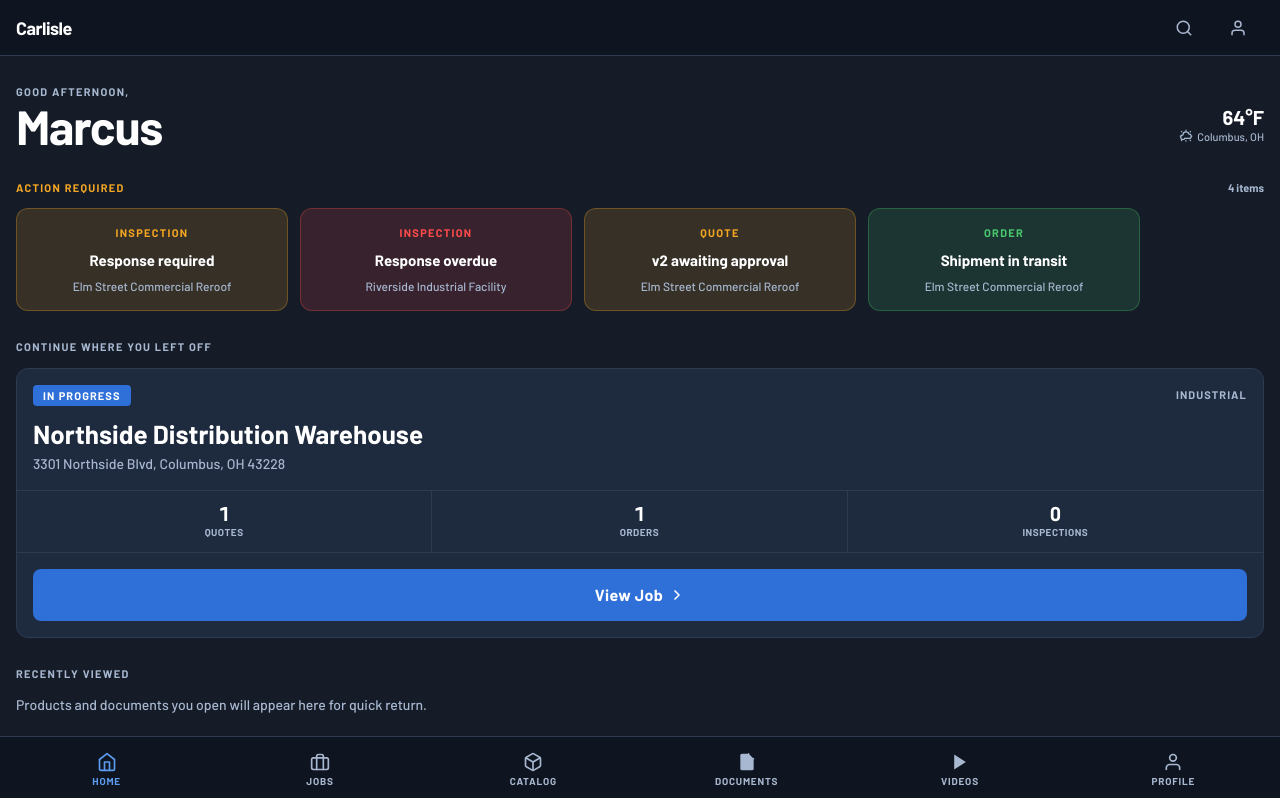
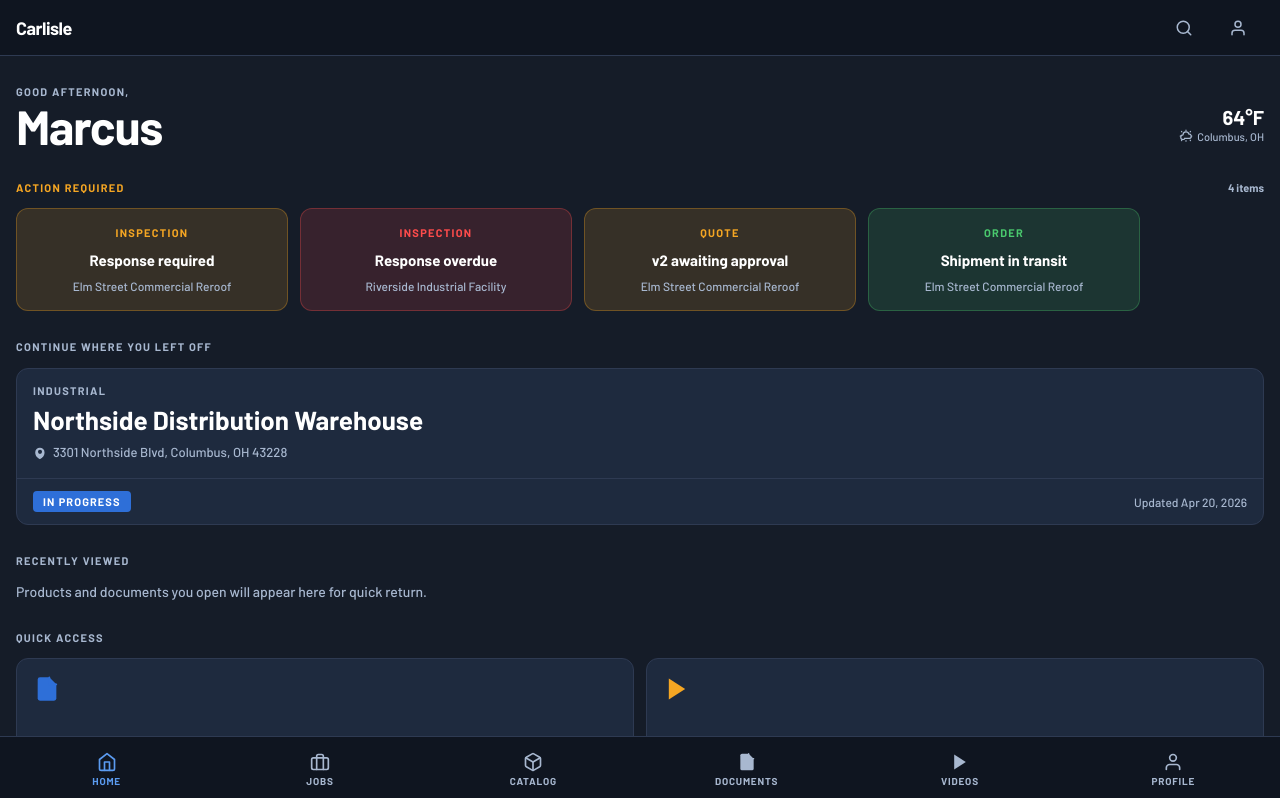
Before and after one commit to kmcconnell4/Protogen_Academy_300_Contractor_App, a Vue app: page / in a window 1280 px wide. Shown: the top 798 px of the page. Built offline with nearby package versions, Linux system fonts and the light colour scheme.

Commit message:
Refactored the job cards, adjusting styling and removing an unused version

```diff
--- a/src/components/home/RecentJobCard.vue
+++ /dev/null
@@ -1,78 +0,0 @@
-<script setup>
-import { computed } from 'vue'
-import { useI18n } from 'vue-i18n'
-import { useRouter } from 'vue-router'
-import jobs from '@/data/jobs.json'
-import StatusBadge from '@/components/shared/StatusBadge.vue'
-
-const { t } = useI18n()
-const router = useRouter()
-
-// Most recently updated non-closed job
-const recentJob = computed(() =>
-  [...jobs]
-    .filter((j) => j.status !== 'Closed')
-    .sort((a, b) => new Date(b.updatedAt) - new Date(a.updatedAt))[0] ?? null
-)
-
-const quoteCount = computed(() => recentJob.value?.quoteIds?.length ?? 0)
-const orderCount = computed(() => recentJob.value?.orderIds?.length ?? 0)
-const inspectionCount = computed(() => recentJob.value?.inspectionIds?.length ?? 0)
-</script>
-
-<template>
-  <div v-if="recentJob" class="bg-surface border border-border rounded-xl overflow-hidden">
-
-    <!-- Job identity: status badge + type + name + address -->
-    <div class="px-4 pt-4 pb-4">
-      <div class="flex items-center justify-between gap-3 mb-3">
-        <StatusBadge :status="recentJob.status" />
-        <p class="text-text-secondary text-[11px] font-bold uppercase tracking-[0.1em]">
-          {{ recentJob.type }}
-        </p>
-      </div>
-      <h2
-        class="text-[1.625rem] font-[800] leading-tight text-white mb-1"
-        style="font-family: var(--font-heading);"
-      >
-        {{ recentJob.name }}
-      </h2>
-      <p class="text-text-secondary text-sm truncate">{{ recentJob.address }}</p>
-    </div>
-
-    <!-- Stats row: 3 key numbers at a glance, 1px dividers between columns -->
-    <div class="border-t border-border grid grid-cols-3 divide-x divide-border">
-      <div class="flex flex-col items-center justify-center py-3 gap-0.5">
-        <p class="text-white font-bold text-xl tabular-nums leading-none">{{ quoteCount }}</p>
-        <p class="text-text-secondary text-[10px] font-bold uppercase tracking-wider">{{ t('jobs.tabs.quotes') }}</p>
-      </div>
-      <div class="flex flex-col items-center justify-center py-3 gap-0.5">
-        <p class="text-white font-bold text-xl tabular-nums leading-none">{{ orderCount }}</p>
-        <p class="text-text-secondary text-[10px] font-bold uppercase tracking-wider">{{ t('jobs.tabs.orders') }}</p>
-      </div>
-      <div class="flex flex-col items-center justify-center py-3 gap-0.5">
-        <p class="text-white font-bold text-xl tabular-nums leading-none">{{ inspectionCount }}</p>
-        <p class="text-text-secondary text-[10px] font-bold uppercase tracking-wider">{{ t('jobs.tabs.inspections') }}</p>
-      </div>
-    </div>
-
-    <!-- CTA: full-width, primary action -->
-    <div class="px-4 py-4 border-t border-border">
-      <button
-        class="flex items-center justify-center w-full h-tap rounded-lg bg-interactive text-white font-bold text-base tracking-wide transition-opacity active:opacity-80"
-        @click="router.push({ name: 'job-detail', params: { id: recentJob.id } })"
-      >
-        {{ t('home.open_job') }}
-        <svg class="ml-1.5 w-4 h-4 shrink-0" viewBox="0 0 24 24" fill="none" stroke="currentColor" stroke-width="2.5" stroke-linecap="round" stroke-linejoin="round" aria-hidden="true">
-          <path d="M9 18l6-6-6-6" />
-        </svg>
-      </button>
-    </div>
-  </div>
-
-  <!-- Empty state: teaches the interface -->
-  <div v-else class="bg-surface border border-border rounded-xl px-4 py-8 text-center">
-    <p class="text-white font-bold mb-1">{{ t('home.no_active_jobs') }}</p>
-    <p class="text-text-secondary text-sm">{{ t('home.no_active_jobs_hint') }}</p>
-  </div>
-</template>
--- a/src/components/jobs/JobCard.vue
+++ b/src/components/jobs/JobCard.vue
@@ -14,27 +14,31 @@ const props = defineProps({
 </script>
 
 <template>
-  <button
-    class="w-full text-left bg-surface border border-border rounded-xl p-4 flex flex-col transition-colors active:bg-surface-alt"
+  <div
+    class="w-full bg-surface border border-border rounded-xl overflow-hidden cursor-pointer transition-colors active:bg-surface-alt flex flex-col"
+    role="button"
+    :tabindex="0"
     @click="router.push({ name: 'job-detail', params: { id: job.id } })"
+    @keydown.enter="router.push({ name: 'job-detail', params: { id: job.id } })"
   >
-    <!-- Job type — context label at top -->
-    <p class="text-[11px] font-[700] uppercase tracking-[0.12em] text-text-secondary leading-none">
-      {{ job.type }}
-    </p>
+    <div class="w-full px-4 pt-4 pb-4 flex flex-col gap-2">
+      <!-- Job type — context label at top -->
+      <p class="text-[11px] font-[700] uppercase tracking-[0.12em] text-text-secondary leading-none">
+        {{ job.type }}
+      </p>
 
-    <!-- Name + address — identity zone -->
-    <div class="mt-2 min-w-0">
+      <!-- Name -->
       <h3
-        class="text-white font-[800] leading-tight text-[1.25rem] truncate"
+        class="text-white font-[800] leading-tight text-[1.625rem]"
         style="font-family: var(--font-heading);"
       >
         {{ job.name }}
       </h3>
-      <div class="flex items-start gap-1.5 mt-1.5">
-        <!-- Location pin icon -->
+
+      <!-- Address with location pin -->
+      <div class="flex items-start gap-1.5">
         <svg
-          class="w-3.5 h-3.5 text-text-secondary shrink-0 mt-[1px]"
+          class="w-3.5 h-3.5 text-text-secondary shrink-0 mt-[2px]"
           viewBox="0 0 24 24"
           fill="currentColor"
           aria-hidden="true"
@@ -49,12 +53,12 @@ const props = defineProps({
       </div>
     </div>
 
-    <!-- Status badge + updated date — action zone -->
-    <div class="mt-3 flex items-center justify-between gap-3 pt-3 border-t border-border">
+    <!-- Status badge + updated date: border spans full card width -->
+    <div class="w-full border-t border-border px-4 py-3 flex items-center justify-between gap-3">
       <StatusBadge :status="job.status" />
-      <p class="text-text-secondary text-[12px] shrink-0">
+      <p class="text-text-secondary text-[12px]">
         {{ t('jobs.last_updated', { date: formatDate(job.updatedAt) }) }}
       </p>
     </div>
-  </button>
+  </div>
 </template>
--- a/src/locales/en.json
+++ b/src/locales/en.json
@@ -263,6 +263,7 @@
     "view_all": "View All",
     "sq_ft": "sq ft",
     "coming_soon": "Coming soon",
-    "unknown_rep": "Unknown Rep"
+    "unknown_rep": "Unknown Rep",
+    "new": "New"
   }
 }
--- a/src/locales/es.json
+++ b/src/locales/es.json
@@ -263,6 +263,7 @@
     "view_all": "Ver Todo",
     "sq_ft": "pie²",
     "coming_soon": "Próximamente",
-    "unknown_rep": "Inspector Desconocido"
+    "unknown_rep": "Inspector Desconocido",
+    "new": "Nuevo"
   }
 }
--- a/src/locales/fr.json
+++ b/src/locales/fr.json
@@ -263,6 +263,7 @@
     "view_all": "Voir Tout",
     "sq_ft": "pi²",
     "coming_soon": "Bientôt disponible",
-    "unknown_rep": "Inspecteur Inconnu"
+    "unknown_rep": "Inspecteur Inconnu",
+    "new": "Nouveau"
   }
 }
--- a/src/locales/pt.json
+++ b/src/locales/pt.json
@@ -260,6 +260,7 @@
     "view_all": "Ver Tudo",
     "sq_ft": "pé²",
     "coming_soon": "Em breve",
-    "unknown_rep": "Inspetor Desconhecido"
+    "unknown_rep": "Inspetor Desconhecido",
+    "new": "Novo"
   }
 }
--- a/src/views/HomeView.vue
+++ b/src/views/HomeView.vue
@@ -1,15 +1,23 @@
 <script setup>
+import { computed } from 'vue'
 import { useI18n } from 'vue-i18n'
 import { useRole } from '@/composables/useRole'
+import jobs from '@/data/jobs.json'
 import GreetingWeather from '@/components/home/GreetingWeather.vue'
 import AlertCards from '@/components/home/AlertCards.vue'
-import RecentJobCard from '@/components/home/RecentJobCard.vue'
+import JobCard from '@/components/jobs/JobCard.vue'
 import RecentContractors from '@/components/home/RecentContractors.vue'
 import RecentlyViewed from '@/components/home/RecentlyViewed.vue'
 import QuickAccess from '@/components/home/QuickAccess.vue'
 
 const { t } = useI18n()
 const { role } = useRole()
+
+const recentJob = computed(() =>
+  [...jobs]
+    .filter((j) => j.status !== 'Closed')
+    .sort((a, b) => new Date(b.updatedAt) - new Date(a.updatedAt))[0] ?? null
+)
 </script>
 
 <template>
@@ -27,7 +35,11 @@ const { role } = useRole()
       <p class="text-[11px] font-bold uppercase tracking-[0.12em] text-text-secondary mb-3">
         {{ role === 'rep' ? t('home.section_recent_contractors') : t('home.section_continue') }}
       </p>
-      <RecentJobCard v-if="role === 'contractor'" />
+      <JobCard v-if="role === 'contractor' && recentJob" :job="recentJob" />
+      <div v-else-if="role === 'contractor'" class="bg-surface border border-border rounded-xl px-4 py-8 text-center">
+        <p class="text-white font-bold mb-1">{{ t('home.no_active_jobs') }}</p>
+        <p class="text-text-secondary text-sm">{{ t('home.no_active_jobs_hint') }}</p>
+      </div>
       <RecentContractors v-else />
     </section>
 
--- a/src/views/JobDetailView.vue
+++ b/src/views/JobDetailView.vue
@@ -77,37 +77,6 @@ function goBack() {
           </svg>
           <p class="text-text-secondary text-[13px]">{{ job.address }}</p>
         </div>
-
-        <!-- Stats counter row -->
-        <div class="grid grid-cols-3 divide-x divide-border border border-border rounded-xl mt-4 overflow-hidden">
-          <div class="flex flex-col items-center py-3 gap-0.5">
-            <p
-              class="text-white font-[800] text-xl leading-none"
-              style="font-family: var(--font-heading);"
-            >{{ job.quoteIds.length }}</p>
-            <p class="text-[10px] font-[700] uppercase tracking-[0.1em] text-text-secondary">
-              {{ t('jobs.tabs.quotes') }}
-            </p>
-          </div>
-          <div class="flex flex-col items-center py-3 gap-0.5">
-            <p
-              class="text-white font-[800] text-xl leading-none"
-              style="font-family: var(--font-heading);"
-            >{{ job.orderIds.length }}</p>
-            <p class="text-[10px] font-[700] uppercase tracking-[0.1em] text-text-secondary">
-              {{ t('jobs.tabs.orders') }}
-            </p>
-          </div>
-          <div class="flex flex-col items-center py-3 gap-0.5">
-            <p
-              class="text-white font-[800] text-xl leading-none"
-              style="font-family: var(--font-heading);"
-            >{{ job.inspectionIds.length }}</p>
-            <p class="text-[10px] font-[700] uppercase tracking-[0.1em] text-text-secondary">
-              {{ t('jobs.tabs.inspections') }}
-            </p>
-          </div>
-        </div>
       </div>
 
       <JobDetailTabs :job="job" />
--- a/src/views/JobsView.vue
+++ b/src/views/JobsView.vue
@@ -58,12 +58,23 @@ const allFilters = computed(() => {
 
     <!-- Page header -->
     <div class="px-4 pt-6 pb-5 border-b border-border">
+      <div class="flex items-center justify-between gap-3">
         <h1
           class="text-[2.25rem] font-[800] text-white leading-none"
           style="font-family: var(--font-heading);"
         >
           {{ t('jobs.title') }}
         </h1>
+        <button
+          class="shrink-0 inline-flex items-center gap-1.5 h-[40px] px-4 rounded-lg bg-interactive text-white text-[13px] font-[700] tracking-wide transition-opacity active:opacity-80"
+          @click="router.push({ name: 'jobs' })"
+        >
+          <svg class="w-4 h-4" viewBox="0 0 24 24" fill="none" stroke="currentColor" stroke-width="2.5" stroke-linecap="round" stroke-linejoin="round" aria-hidden="true">
+            <path d="M12 5v14M5 12h14" />
+          </svg>
+          {{ t('common.new') }}
+        </button>
+      </div>
       <!-- Contractor filter banner: shown when navigated from a rep's contractor card -->
       <div v-if="contractorName" class="mt-3 flex items-center gap-2">
         <span class="text-[11px] font-[700] uppercase tracking-[0.1em] text-text-secondary">
```
Lines whose indentation alone changed are shown as unchanged.
